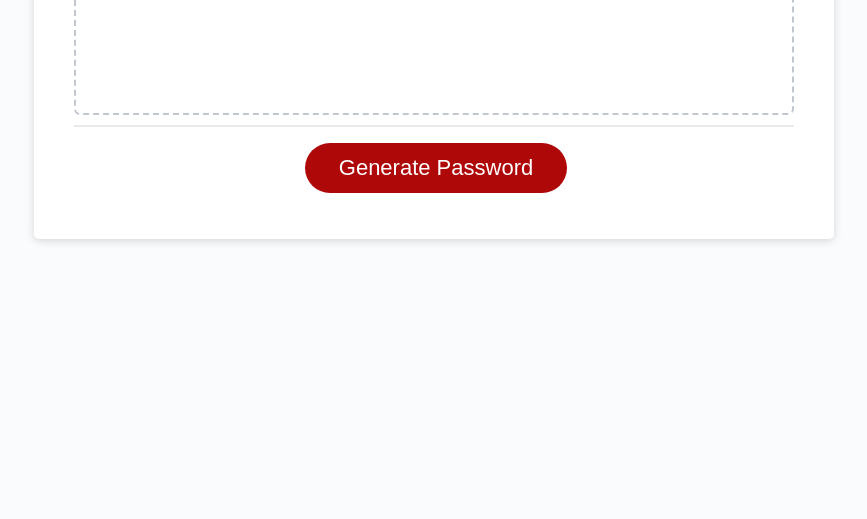
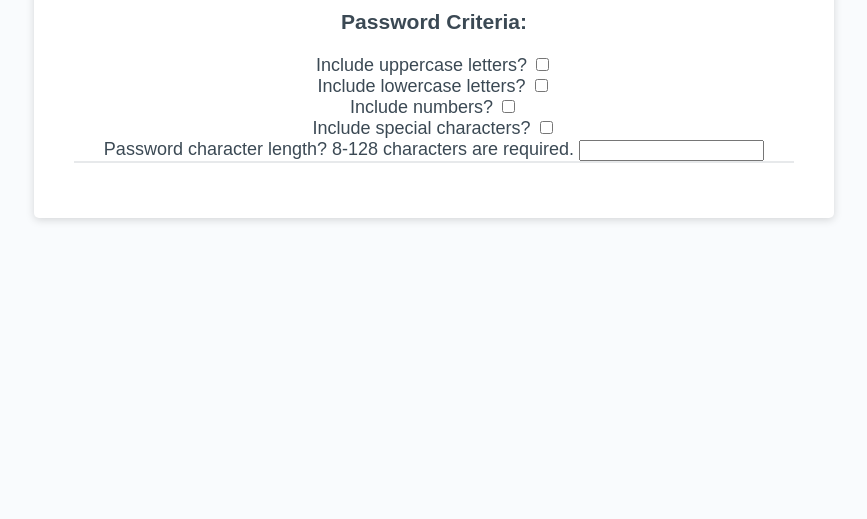
Before and after one commit to steelekreis/password-generator, a plain HTML site: page index.html in a window 1280 px wide. Shown: the part 281-800 px from the top of the page, without its empty margins (206-1073 px from the left). Drawn offline with Linux system fonts and the light colour scheme.

Commit message:
criteria checkboxes and some css

```diff
--- a/css/style1.css
+++ b/css/style1.css
@@ -40,8 +40,20 @@ header {
   margin: 0 auto;
   max-width: 800px;
   padding: 30px 40px;
+  text-align: center;
 }
 
+.criteria {
+padding-bottom: 25px;
+}
+
+.criteria::after {
+  content: " ";
+  display: block;
+  width: 100%;
+  background: #e7e9eb;
+  height: 2px;
+}
 .card-header::after {
   content: " ";
   display: block;
@@ -69,7 +81,9 @@ header {
 .card-footer::after {
   content: " ";
   display: block;
-  clear: both;
+  width: 100%;
+  background: #e7e9eb;
+  height: 2px;
 }
 
 .btn {
--- a/index.html
+++ b/index.html
@@ -14,9 +14,35 @@
       </header>
       <div class="card">
         <div class="card-header">
-          <h2>Generate a Password</h2>
+          <h2></h2>
         </div>
-        <div class="card-body">
+        <div class="card-footer">
+          <button id="generate" class="btn" hidden>Generate Password</button>
+        </div>
+        <section class="criteria">
+          <h3>Password Criteria:</h3>
+          <div>
+            Include uppercase letters?
+            <input type="checkbox" name="uletterCheckbox" id="uletters">
+          </div>
+          <div>
+            Include lowercase letters?
+            <input type="checkbox" name="lletterCheckbox" id="lletters">
+          </div>
+          <div>
+            Include numbers?
+            <input type="checkbox" name="numberCheckbox" id="number">
+          </div>
+          <div>
+            Include special characters?
+            <input type="checkbox" name="specialCharacters" id="speChar">
+          </div>
+          <div>
+            Password character length? 8-128 characters are required.
+            <input type="number" name="length" id="pwdlgth">
+          </div>
+        </section>
+        <div class="card-body" hidden>
           <textarea
             readonly
             id="password"
@@ -24,9 +50,6 @@
             aria-label="Generated Password"
           ></textarea>
         </div>
-        <div class="card-footer">
-          <button id="generate" class="btn">Generate Password</button>
-        </div>
       </div>
     </div>
     <script src="javaScript/script.js"></script>
--- a/javaScript/script.js
+++ b/javaScript/script.js
@@ -11,6 +11,8 @@ function writePassword() {
 
   passwordText.value = password;
 
+  document.getElementsByClassName(card-body) Element.style
+
 }
 
 // Add event listener to generate button
@@ -18,5 +20,10 @@ generateBtn.addEventListener("click", writePassword);
 
 
 function generatePassword() {
-  window.confirm("hello")
+
+
+
+
+
+
 };
```
